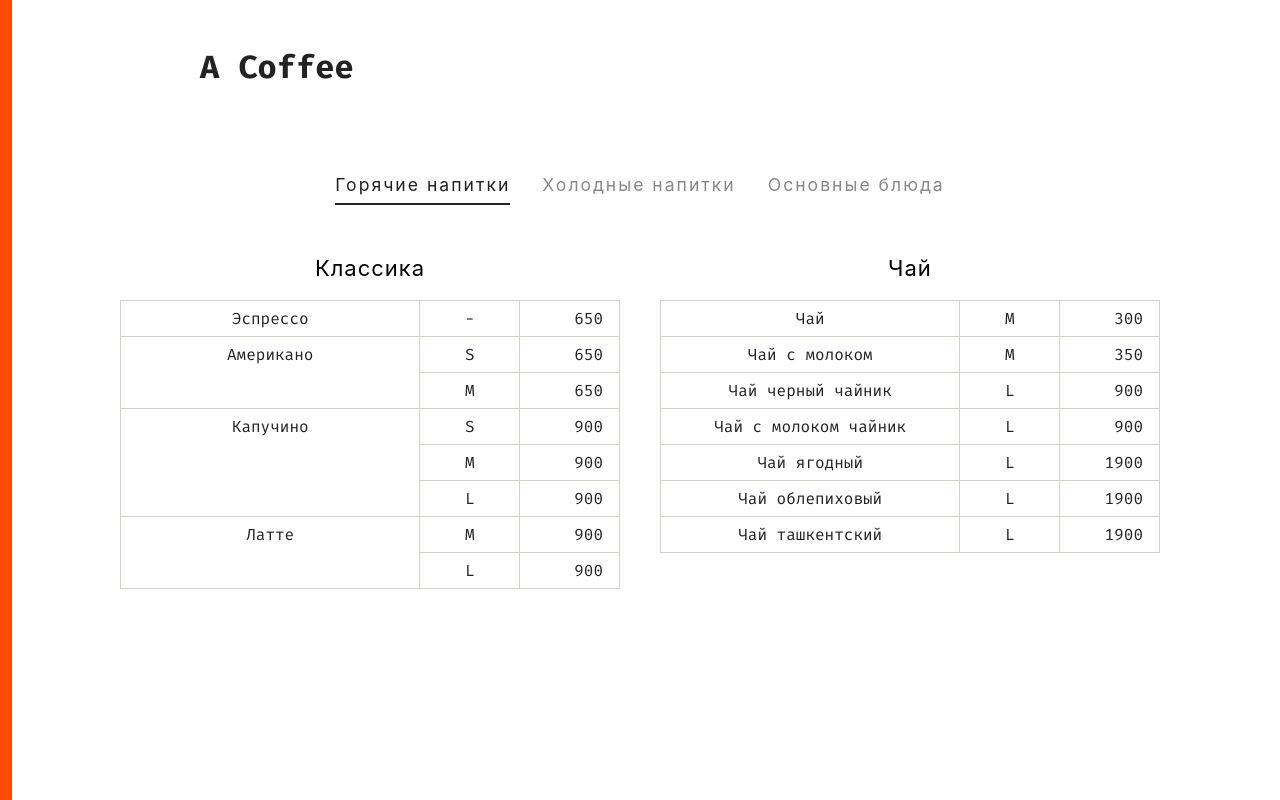
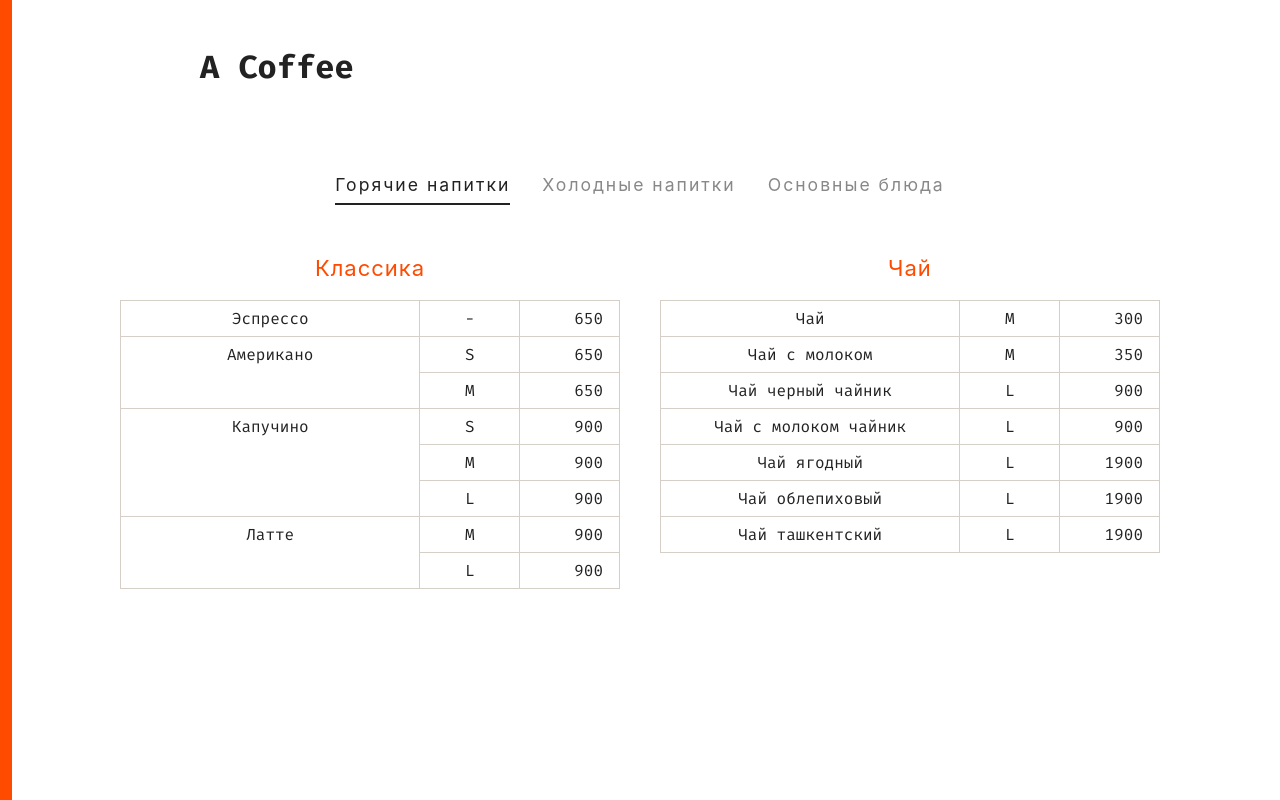
Before and after one commit to Andersonscat/a_coffee_menu, a React (Create React App) app: page / in a window 1280 px wide. Built offline with nearby package versions, Linux system fonts and the light colour scheme.

Commit message:
Изменен цвет заголовков секций на оранжевый (#FF4B00)

```diff
--- a/src/App.js
+++ b/src/App.js
@@ -400,7 +400,7 @@ const sides = [
 function Section({ title, children }) {
   return (
     <div className="section">
-      <h2 style={{ textAlign: 'center', fontWeight: 400, fontSize: 22, letterSpacing: 1 }}>{title}</h2>
+      <h2 style={{ textAlign: 'center', fontWeight: 400, fontSize: 22, letterSpacing: 1, color: '#FF4B00' }}>{title}</h2>
       {children}
     </div>
   );
```
